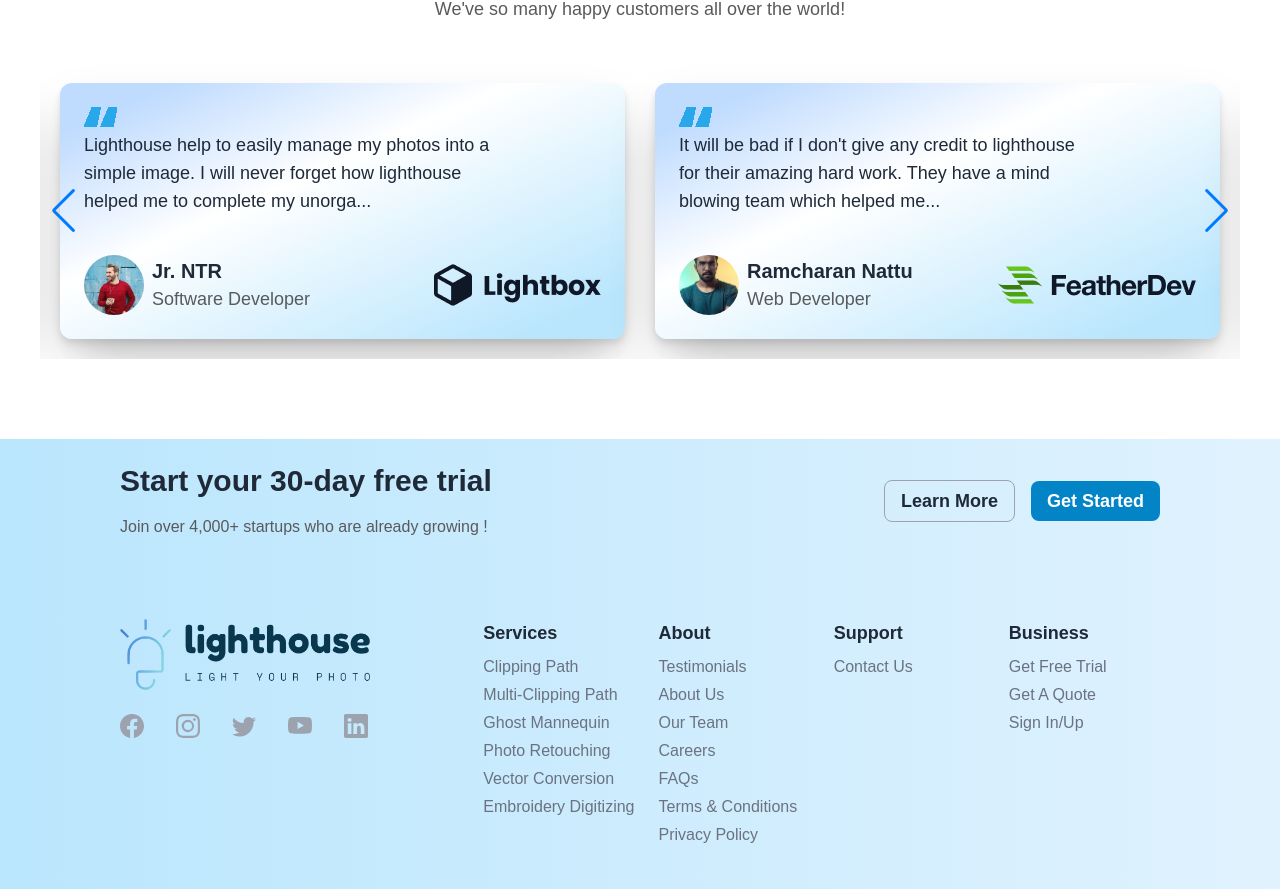
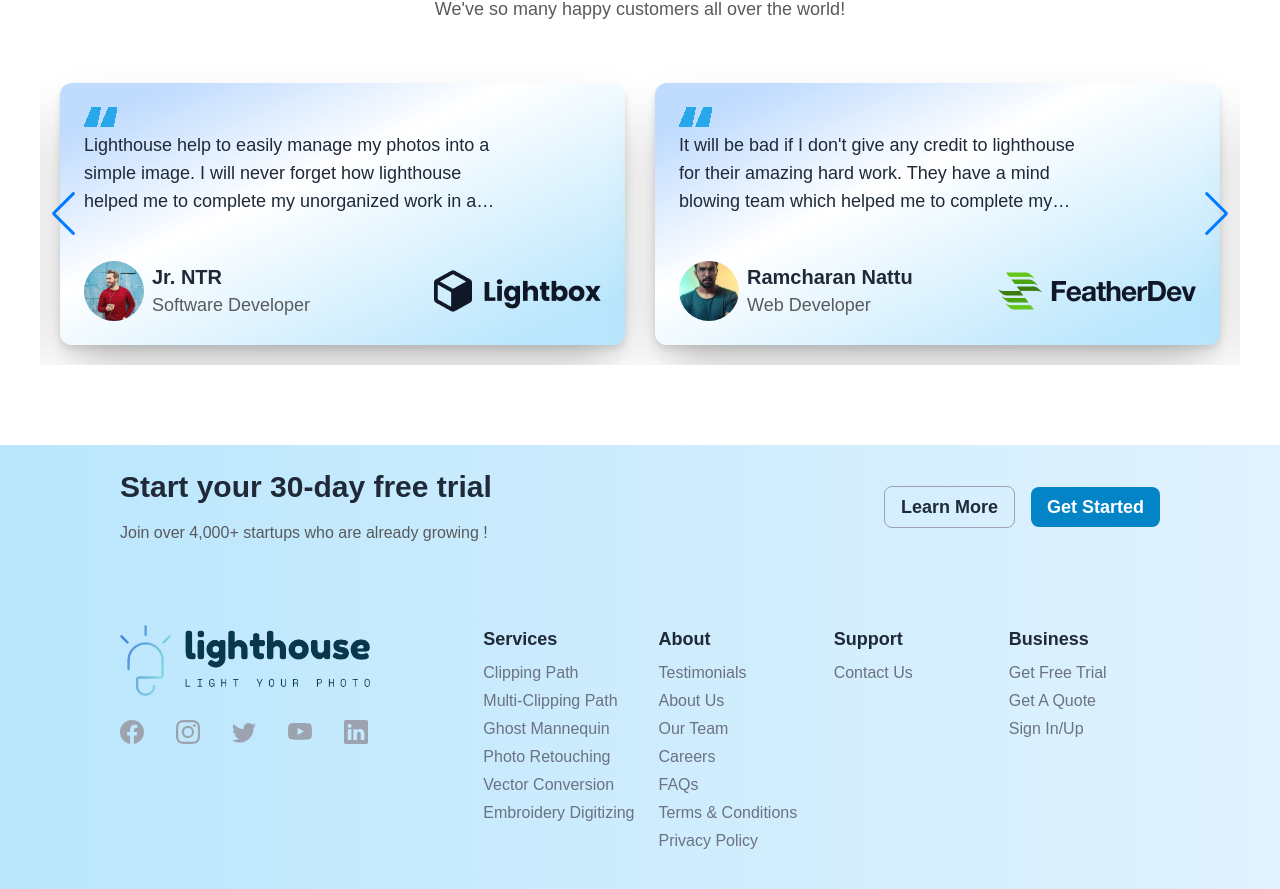
Before and after one commit to Parvez765/light_house, a React (Create React App) app: page / in a window 1280 px wide. Shown: the part 6492-7381 px from the top of the page. Built offline with nearby package versions, Linux system fonts and the light colour scheme.

Commit message:
testimonial is done

```diff
--- a/src/Components/Home/Testimonials/Testimonials.css
+++ b/src/Components/Home/Testimonials/Testimonials.css
@@ -5,6 +5,15 @@
   padding-right: 20px;
   padding-top: 20px;
   padding-bottom: 20px;
+}
+
+/* If you want to have text ellipse after 3 line, use this code */
+.textFlow {
+  -webkit-line-clamp: 3;
+  -webkit-box-orient: vertical;
+  display: -webkit-box;
+  overflow: hidden;
+  height: 90px;
 }
 
 @media screen and (max-width: 1023px) {
--- a/src/Components/Home/Testimonials/Testimonials.js
+++ b/src/Components/Home/Testimonials/Testimonials.js
@@ -97,8 +97,8 @@ const Testimonials = () => {
               <div className="rounded-xl bg-gradient-to-br from-blue-200 from-10% via-white via-40% to-sky-200 to-90% duration-500 ease-in-out py-6 px-6 shadow-2xl drop-shadow-lg">
                 <div className="mb-10">
                   <img src={inverted} alt="" />
-                  <h2 className="text-lg font-medium mt-1 xl:mr-24">
-                    {testimonial?.comment.slice(0, 130)}...
+                  <h2 className="text-lg textFlow font-medium mt-1 xl:mr-24">
+                    {testimonial?.comment}
                   </h2>
                 </div>
 
```
